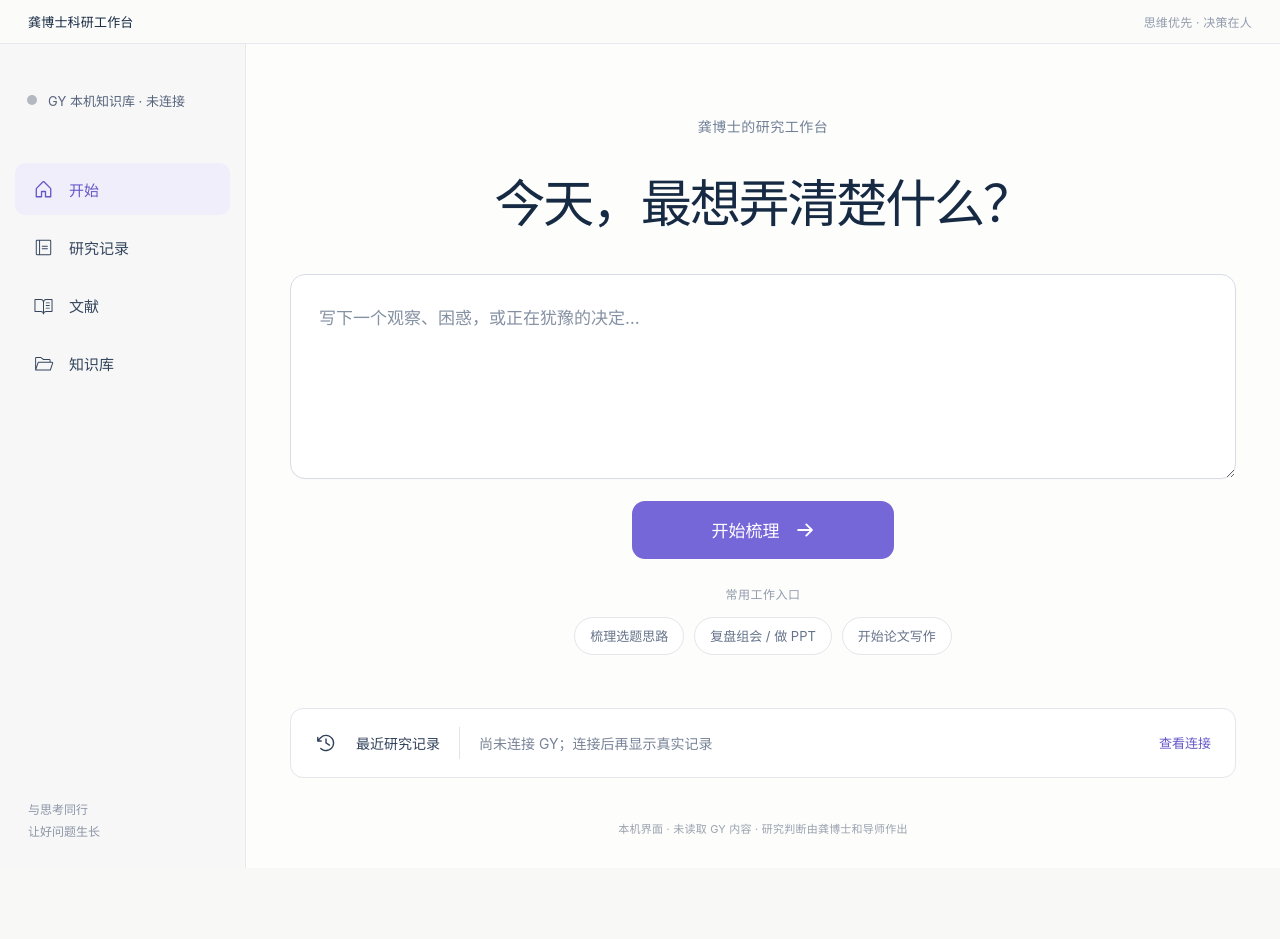
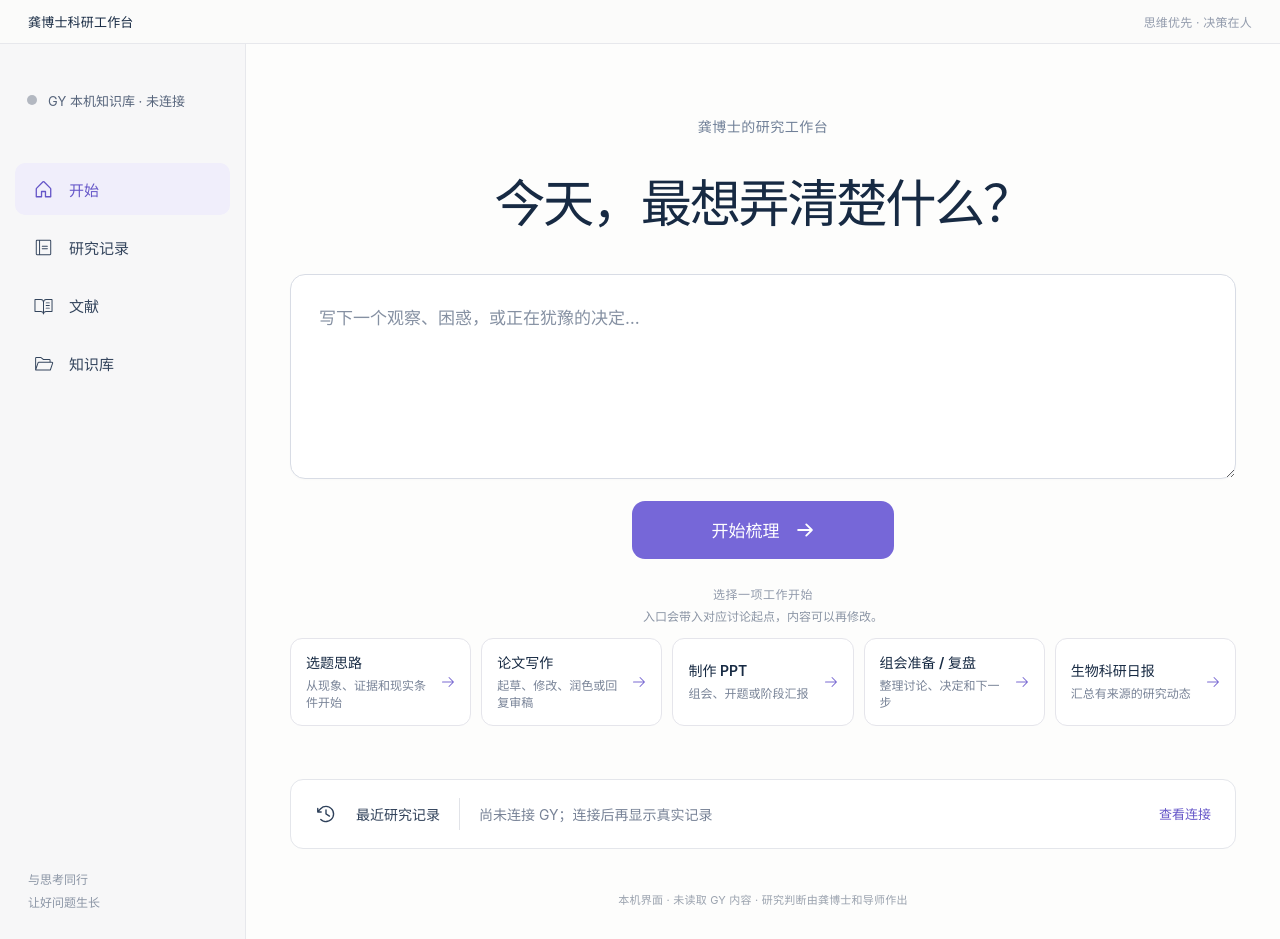
Before and after one commit to youir/danta-research-workbench, a React (Vite) app in the folder apps/danta-workbench-ui/: page / in a window 1280 px wide. Before the commit the page ends 868 px from the top, so only its background shows below. Built offline with nearby package versions, Linux system fonts and the light colour scheme.

Commit message:
Add dedicated workbench workflow entries

```diff
--- a/apps/danta-workbench-ui/src/App.jsx
+++ b/apps/danta-workbench-ui/src/App.jsx
@@ -8,20 +8,40 @@ const NAV_ITEMS = [
   { id: 'vault', label: '知识库', Icon: FolderOpen },
 ];
 const PROMPT_STARTERS = [
-  { label: '梳理选题思路', focus: '选题思路', seed: '我目前的研究方向是……想先从研究现象、已有证据和现实条件梳理思路。' },
-  { label: '复盘组会 / 做 PPT', focus: '组会复盘', seed: '我想复盘最近一次组会，整理关键讨论、待解决问题和下一步；再判断是否需要做成 PPT。' },
-  { label: '开始论文写作', focus: '论文写作', seed: '我准备写或修改论文的……请先帮我确认目标、现有材料和最需要解决的问题。' },
+  { label: '选题思路', detail: '从现象、证据和现实条件开始', focus: '选题思路', seed: '我想梳理一个研究方向：……目前观察到……已有证据和现实条件是……' },
+  { label: '论文写作', detail: '起草、修改、润色或回复审稿', focus: '论文写作', seed: '我准备处理一篇论文：……（起草 / 修改 / 润色 / 回复审稿意见）。请结合我提供或授权的稿件与研究证据。' },
+  { label: '制作 PPT', detail: '组会、开题或阶段汇报', focus: '科研 PPT', seed: '我需要一份可编辑的科研汇报 PPT：……（主题、听众、用途和已有材料）。请先帮我梳理主线与证据，再制作。' },
+  { label: '组会准备 / 复盘', detail: '整理讨论、决定和下一步', focus: '组会工作', seed: '我想准备或复盘一次组会：……请按讨论目标、关键问题、已决定 / 待定事项和行动项整理，只使用我提供或授权的内容。' },
+  { label: '生物科研日报', detail: '汇总有来源的研究动态', focus: '生物科研日报', seed: '请为我生成今天的生物科研日报，围绕我已确认的研究兴趣，使用本轮已连接或明确授权的信息源，标注来源和日期；没有可用来源时请如实说明。' },
 ];
 
 function makeKickoffPrompt(thought, focus) {
+  const taskGuide = {
+    '选题思路': '先梳理研究现象、证据缺口和可行条件，不替我决定题目。',
+    '论文写作': '按需调用 $danta-bio-paper-writing；依据稿件和已有证据协作，不补造结果或文献。',
+    '科研 PPT': '按需调用 $danta-research-ppt 与 PPT Master；先理清汇报目的、叙事主线和证据，再制作可编辑稿。',
+    '组会工作': '按组会流程整理目标、关键问题、已决定与待定事项及行动项；复盘和制作 PPT 分开处理。',
+    '生物科研日报': '按需调用 $danta-bio-daily-briefing；只汇总可核实来源，注明来源覆盖和日期，无来源时如实给出空状态。',
+  }[focus];
   return [
     '使用 $danta-proposal-guide，称呼我龚博士。',
     `本次方向：${focus}。`,
-    '先陪我把问题想清楚：复述你理解的观察或困惑，区分已知事实、可能解释和待核实之处。',
-    '不要替我选题或下结论；先指出最值得继续讨论的一两个问题。最终研究判断由我和导师作出。',
+    taskGuide || '先陪我把问题想清楚：复述重点，区分已有事实、可能解释和待核实之处。',
+    '先理解我的目标和已有材料，再决定是提问、梳理还是直接动手；研究判断由我和导师作出。',
     '',
     `我现在想讨论：${thought.trim()}`,
   ].join('\n');
+}
+
+function getStartActionLabel(focus) {
+  return {
+    '自由讨论': '开始梳理',
+    '选题思路': '开始梳理选题',
+    '论文写作': '准备写作启动语',
+    '科研 PPT': '准备 PPT 启动语',
+    '组会工作': '准备组会启动语',
+    '生物科研日报': '准备日报启动语',
+  }[focus] || '开始梳理';
 }
 
 export function App() {
@@ -132,12 +152,15 @@ export function App() {
               placeholder="写下一个观察、困惑，或正在犹豫的决定…"
               rows={5}
             />
-            <button className="primary-button" type="submit">开始梳理 <ArrowRight size={20} weight="bold" aria-hidden="true" /></button>
+            <button className="primary-button" type="submit">{getStartActionLabel(taskFocus)} <ArrowRight size={20} weight="bold" aria-hidden="true" /></button>
           </form>
-          <div className="quick-start-label">常用工作入口</div>
+          <div className="quick-start-label">选择一项工作开始</div>
+          <div className="quick-start-help">入口会带入对应讨论起点，内容可以再修改。</div>
           <div className="prompt-starters" aria-label="常用科研工作">
-            {PROMPT_STARTERS.map(({ label, focus, seed }) => (
-              <button key={label} onClick={() => selectPrompt({ seed, focus })} type="button">{label}</button>
+            {PROMPT_STARTERS.map(({ label, detail, focus, seed }) => (
+              <button key={label} className={taskFocus === focus ? 'is-selected' : ''} aria-pressed={taskFocus === focus} onClick={() => selectPrompt({ seed, focus })} type="button">
+                <span className="starter-title">{label}</span><span className="starter-detail">{detail}</span><ArrowRight size={16} aria-hidden="true" />
+              </button>
             ))}
           </div>
           <div className="resume-row" aria-label="最近研究记录状态">
--- a/apps/danta-workbench-ui/src/styles.css
+++ b/apps/danta-workbench-ui/src/styles.css
@@ -154,29 +154,34 @@ button:focus-visible, textarea:focus-visible { outline: 3px solid #aaa0ed; outli
 .primary-button.compact { min-width: 0; min-height: 46px; margin: 0; border-radius: 9px; font-size: 14px; gap: 9px; }
 
 .prompt-starters {
-  display: flex;
-  align-items: center;
-  justify-content: center;
-  flex-wrap: wrap;
-  gap: 0;
-  margin: 15px auto 0;
+  display: grid;
+  grid-template-columns: repeat(5, minmax(0, 1fr));
+  gap: 10px;
+  margin: 14px auto 0;
 }
 .prompt-starters button {
-  display: inline-flex;
-  align-items: center;
-  min-height: 38px;
-  margin: 0 5px;
-  padding: 4px 15px;
+  min-height: 76px;
+  position: relative;
+  display: grid;
+  align-content: center;
+  justify-items: start;
+  gap: 6px;
+  padding: 13px 38px 13px 15px;
   border: 1px solid #e5e5eb;
-  border-radius: 999px;
+  border-radius: 12px;
   background: #fff;
-  color: #65738a;
-  font-size: 13px;
+  color: var(--ink);
+  text-align: left;
   cursor: pointer;
-  transition: color .16s ease, border-color .16s ease, background-color .16s ease;
+  transition: color .16s ease, border-color .16s ease, background-color .16s ease, transform .16s ease;
 }
+.prompt-starters button:hover { border-color: #d5d0f0; background: #fbfaff; transform: translateY(-1px); }
+.prompt-starters button.is-selected { border-color: #c9c2ef; background: #f8f7fd; }
+.starter-title { font-size: 14px; font-weight: 600; }
+.starter-detail { color: #788397; font-size: 12px; line-height: 1.4; }
+.prompt-starters button > svg { position: absolute; top: 50%; right: 14px; color: #7a6ad2; transform: translateY(-50%); }
 .quick-start-label { margin-top: 26px; color: #929bac; font-size: 12px; letter-spacing: .04em; }
-.prompt-starters button:hover { border-color: #d5d0f0; background: #fbfaff; color: var(--accent-strong); }
+.quick-start-help { margin-top: 5px; color: #8b95a5; font-size: 12px; }
 
 .resume-row {
   width: 100%;
@@ -255,6 +260,7 @@ button:focus-visible, textarea:focus-visible { outline: 3px solid #aaa0ed; outli
   .home-view { padding-top: 92px; }
   .home-view h1 { margin: 42px 0 45px; }
   .resume-row { margin-top: 40px; }
+  .prompt-starters { grid-template-columns: repeat(3, minmax(0, 1fr)); }
 }
 @media (max-width: 640px) {
   .titlebar { height: 42px; padding-inline: 16px; }
@@ -273,8 +279,11 @@ button:focus-visible, textarea:focus-visible { outline: 3px solid #aaa0ed; outli
   .thought-form textarea { min-height: 174px; padding: 20px; font-size: 15px; }
   .primary-button { min-height: 52px; min-width: 205px; margin-top: 21px; font-size: 15px; }
   .quick-start-label { margin-top: 27px; }
-  .prompt-starters { margin-top: 10px; row-gap: 6px; }
-  .prompt-starters button { min-height: 34px; margin: 0 3px; padding: 4px 10px; font-size: 12px; }
+  .prompt-starters { grid-template-columns: repeat(2, minmax(0, 1fr)); margin-top: 10px; gap: 7px; }
+  .prompt-starters button { min-height: 68px; padding: 10px 30px 10px 11px; }
+  .starter-title { font-size: 12px; }
+  .starter-detail { font-size: 10px; }
+  .prompt-starters button > svg { right: 9px; width: 14px; }
   .resume-row { min-height: 60px; flex-wrap: wrap; gap: 9px; margin-top: 27px; padding: 10px 13px; }
   .resume-row > svg:first-child { width: 18px; }
   .resume-label, .resume-summary { font-size: 12px; }
@@ -292,7 +301,6 @@ button:focus-visible, textarea:focus-visible { outline: 3px solid #aaa0ed; outli
 }
 @media (max-width: 400px) {
   .resume-summary { max-width: none; }
-  .prompt-starters button { padding-inline: 8px; font-size: 11px; }
   .nav-item { padding-inline: 9px; }
 }
 @media (prefers-reduced-motion: reduce) {
```
Also changed, not shown: 1 other file (tests, documents, lock files or other folders).
